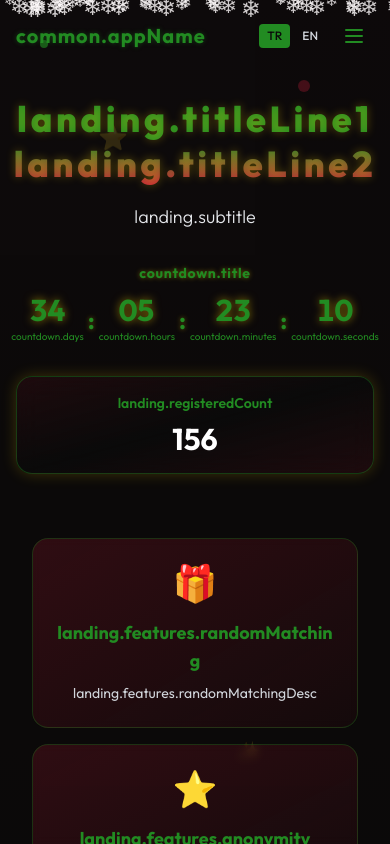
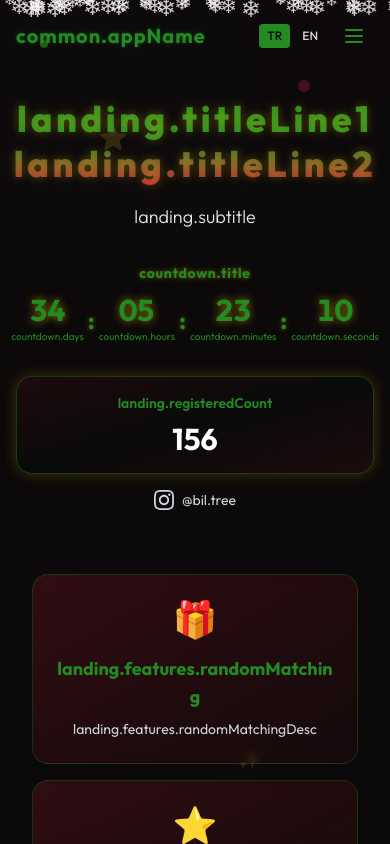
Before and after one commit to elcibeyusta/biltree, a React (Vite) app in the folder frontend/: page / in a window 390 px wide. Built offline with nearby package versions, Linux system fonts and the light colour scheme; no server answers; the HTML template or start-up script is replaced by a standard one.

Commit message:
feat: Add Instagram link to the Landing Page

```diff
--- a/frontend/src/pages/LandingPage.tsx
+++ b/frontend/src/pages/LandingPage.tsx
@@ -71,7 +71,7 @@
         </div>
 
         {/* Participant Count */}
-        <div className="mb-8 sm:mb-12 text-bilkent-gold text-base sm:text-lg md:text-xl lg:text-2xl font-semibold border border-bilkent-gold/40 px-6 sm:px-8 md:px-10 py-4 sm:py-5 rounded-2xl bg-gradient-to-br from-bilkent-blue/10 via-yildiz-dark/90 to-bilkent-blue/10 backdrop-blur-md shadow-[0_0_15px_rgba(255,215,0,0.2)] w-full max-w-lg mx-auto">
+        <div className="mb-4 sm:mb-6 text-bilkent-gold text-base sm:text-lg md:text-xl lg:text-2xl font-semibold border border-bilkent-gold/40 px-6 sm:px-8 md:px-10 py-4 sm:py-5 rounded-2xl bg-gradient-to-br from-bilkent-blue/10 via-yildiz-dark/90 to-bilkent-blue/10 backdrop-blur-md shadow-[0_0_15px_rgba(255,215,0,0.2)] w-full max-w-lg mx-auto">
           <div className="text-sm sm:text-base md:text-lg mb-2">{t('landing.registeredCount')}</div>
           <div className="text-3xl sm:text-4xl md:text-5xl font-bold text-white">
             {isLoading ? (
@@ -81,6 +81,19 @@
             )}
           </div>
         </div>
+
+        {/* Instagram Link */}
+        <a
+          href="https://www.instagram.com/bil.tree/"
+          target="_blank"
+          rel="noopener noreferrer"
+          className="flex items-center gap-2 text-gray-300 hover:text-pink-500 transition-colors duration-300 mb-8 sm:mb-12"
+        >
+          <svg className="w-5 h-5 sm:w-6 sm:h-6" fill="currentColor" viewBox="0 0 24 24">
+            <path d="M12 2.163c3.204 0 3.584.012 4.85.07 3.252.148 4.771 1.691 4.919 4.919.058 1.265.069 1.645.069 4.849 0 3.205-.012 3.584-.069 4.849-.149 3.225-1.664 4.771-4.919 4.919-1.266.058-1.644.07-4.85.07-3.204 0-3.584-.012-4.849-.07-3.26-.149-4.771-1.699-4.919-4.92-.058-1.265-.07-1.644-.07-4.849 0-3.204.013-3.583.07-4.849.149-3.227 1.664-4.771 4.919-4.919 1.266-.057 1.645-.069 4.849-.069zm0-2.163c-3.259 0-3.667.014-4.947.072-4.358.2-6.78 2.618-6.98 6.98-.059 1.281-.073 1.689-.073 4.948 0 3.259.014 3.668.072 4.948.2 4.358 2.618 6.78 6.98 6.98 1.281.058 1.689.072 4.948.072 3.259 0 3.668-.014 4.948-.072 4.354-.2 6.782-2.618 6.979-6.98.059-1.28.073-1.689.073-4.948 0-3.259-.014-3.667-.072-4.947-.196-4.354-2.617-6.78-6.979-6.98-1.281-.059-1.69-.073-4.949-.073zm0 5.838c-3.403 0-6.162 2.759-6.162 6.162s2.759 6.163 6.162 6.163 6.162-2.759 6.162-6.163c0-3.403-2.759-6.162-6.162-6.162zm0 10.162c-2.209 0-4-1.79-4-4 0-2.209 1.791-4 4-4s4 1.791 4 4c0 2.21-1.791 4-4 4zm6.406-11.845c-.796 0-1.441.645-1.441 1.44s.645 1.44 1.441 1.44c.795 0 1.439-.645 1.439-1.44s-.644-1.44-1.439-1.44z"/>
+          </svg>
+          <span className="text-sm sm:text-base">@bil.tree</span>
+        </a>
 
         {/* Feature Cards */}
         <div className="grid grid-cols-1 md:grid-cols-3 gap-4 sm:gap-6 md:gap-8 w-full max-w-4xl mt-8 sm:mt-12 mb-12 sm:mb-16 px-4">
```
